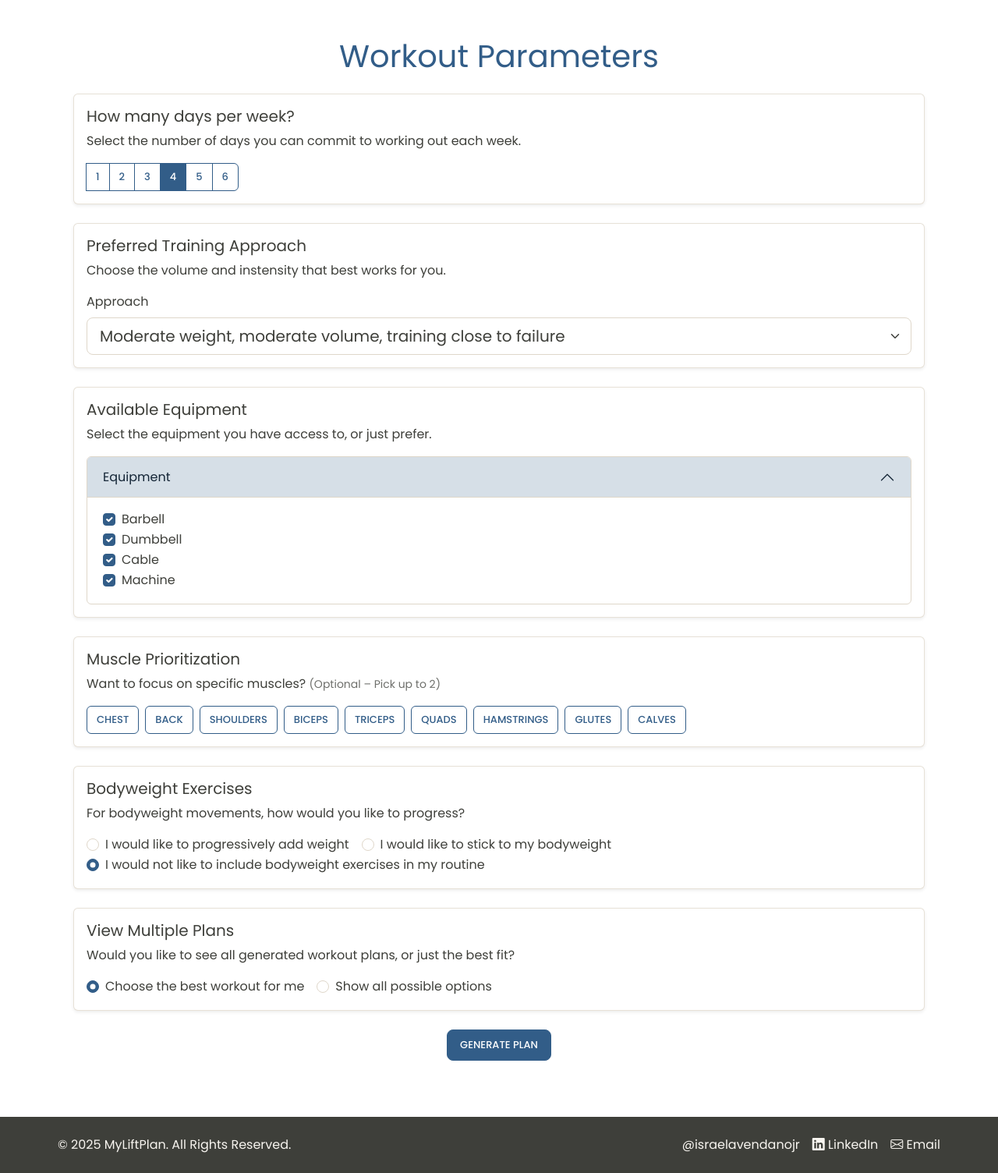
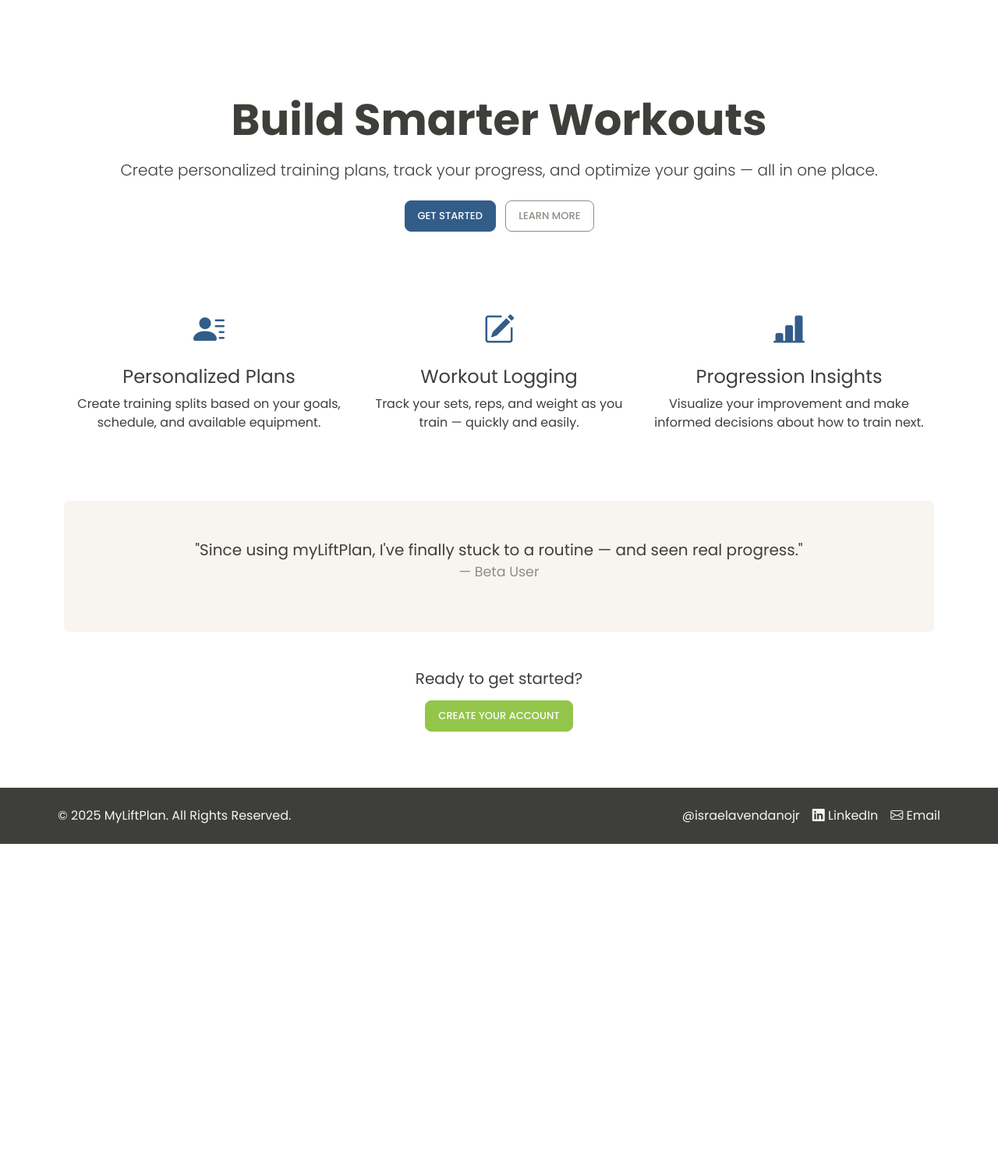
Before and after one commit to israelavendanojr/workout-generator, a Flask app: page / in a window 1280 px wide. Shown: the part 56-1560 px from the top of the page at 78% size. After the commit the page ends 1138 px from the top, so only its background shows below. Run offline with Flask 3, Linux system fonts and the light colour scheme; some libraries are stand-ins or nearby versions.

Commit message:
Added landing page

```diff
--- a/website/auth.py
+++ b/website/auth.py
@@ -17,7 +17,7 @@ def login():
             if check_password_hash(user.password, password):
                 login_user(user, remember=True)
                 flash('Logged in!', category='success')
-                return redirect(url_for('views.home'))
+                return redirect(url_for('views.generator'))
             else:
                 flash('Incorrect password, try again', category='error')
         else:
@@ -55,7 +55,7 @@ def sign_up():
             db.session.commit()
             login_user(new_user, remember=True)
             flash('Account successfully created!', category='success')
-            return redirect(url_for('views.home'))
+            return redirect(url_for('views.generator'))
 
     return render_template("sign_up.html", user=current_user)
 
--- a/website/routes/views.py
+++ b/website/routes/views.py
@@ -5,8 +5,8 @@ from website.services.generation_service import generate_plans
 
 views = Blueprint('views', __name__)
 
-@views.route('/', methods=['GET', 'POST'])
-def home():
+@views.route('/generator', methods=['GET', 'POST'])
+def generator():
     if request.method == "POST":
         # get preferences from form
         days_available = int(request.form.get("days_available"))
@@ -51,3 +51,7 @@ def generated_plans():
         return redirect(url_for('views.home'))
 
     return render_template("generated_plans.html", user=current_user, plans=workout_plans)
+
+@views.route('/')
+def landing():
+    return render_template("landing.html", user=current_user)
--- a/website/templates/base.html
+++ b/website/templates/base.html
@@ -32,6 +32,9 @@
           {% if user.is_authenticated %}
           <li class="nav-item">
             <a class="nav-link active text-light" href="/">Home</a>
+          </li>
+          <li class="nav-item">
+            <a class="nav-link text-light" href="/generator">Create Plan</a>
           </li>
           <li class="nav-item">
             <a class="nav-link text-light" href="/saved_plans">Saved Plans</a>
--- /dev/null
+++ b/website/templates/landing.html
@@ -0,0 +1,49 @@
+{% extends "base.html" %}
+{% block title %}Welcome | myLiftPlan{% endblock %}
+
+{% block content %}
+<div class="container mt-5">
+  <!-- Hero -->
+  <div class="text-center py-5">
+    <h1 class="display-4 fw-bold">Build Smarter Workouts</h1>
+    <p class="lead mt-3 mb-4">Create personalized training plans, track your progress, and optimize your gains — all in one place.</p>
+    <a href="{{ url_for('views.generator') }}" class="btn btn-primary btn-lg me-2">Get Started</a>
+    <a href="#features" class="btn btn-outline-secondary btn-lg">Learn More</a>
+  </div>
+
+  <!-- Features -->
+  <div id="features" class="row text-center mt-5">
+    <div class="col-md-4 mb-4">
+      <i class="bi bi-person-lines-fill fs-1 text-primary"></i>
+      <h4 class="mt-3">Personalized Plans</h4>
+      <p>Create training splits based on your goals, schedule, and available equipment.</p>
+    </div>
+    <div class="col-md-4 mb-4">
+      <i class="bi bi-pencil-square fs-1 text-primary"></i>
+      <h4 class="mt-3">Workout Logging</h4>
+      <p>Track your sets, reps, and weight as you train — quickly and easily.</p>
+    </div>
+    <div class="col-md-4 mb-4">
+      <i class="bi bi-bar-chart-line-fill fs-1 text-primary"></i>
+      <h4 class="mt-3">Progression Insights</h4>
+      <p>Visualize your improvement and make informed decisions about how to train next.</p>
+    </div>
+  </div>
+
+  <!-- Testimonials / Quote -->
+  <div class="row mt-5 py-5 bg-light text-center rounded">
+    <div class="col">
+      <blockquote class="blockquote">
+        <p>"Since using myLiftPlan, I've finally stuck to a routine — and seen real progress."</p>
+        <footer class="blockquote-footer">Beta User</footer>
+      </blockquote>
+    </div>
+  </div>
+
+  <!-- Footer CTA -->
+  <div class="text-center mt-5">
+    <h5>Ready to get started?</h5>
+    <a href="{{ url_for('auth.sign_up') }}" class="btn btn-success btn-lg mt-2">Create Your Account</a>
+  </div>
+</div>
+{% endblock %}
```
